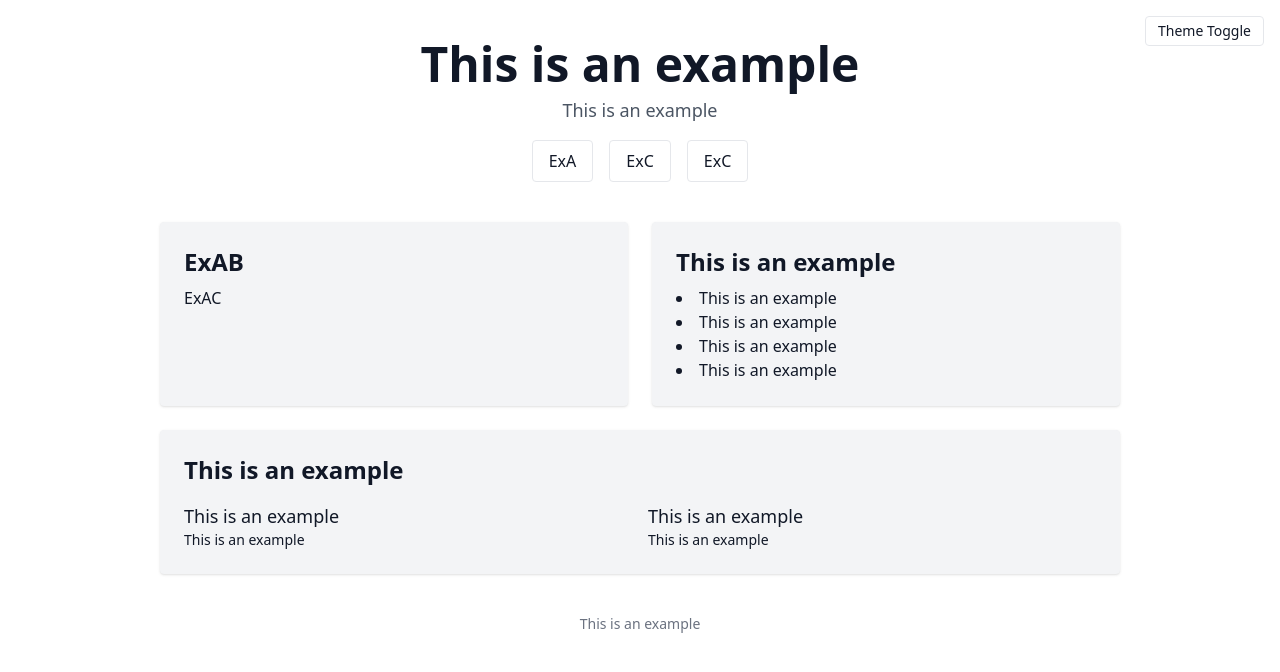
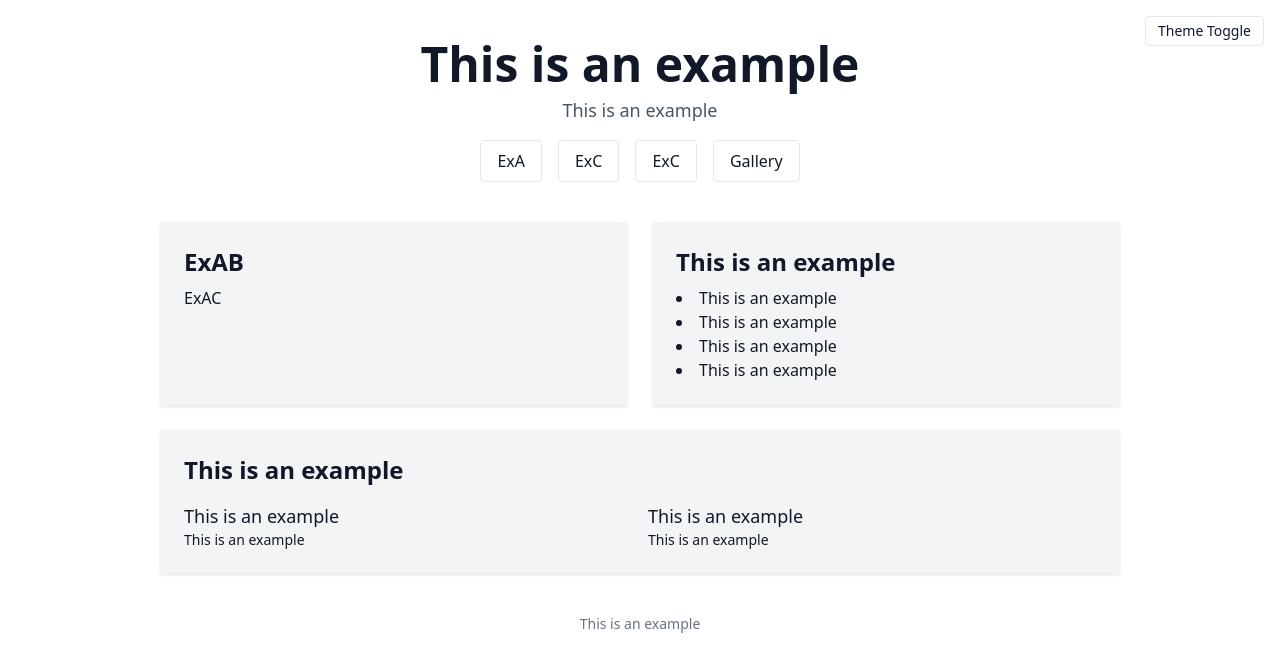
Before and after one commit to Bitwise1057/portfoliotest, a plain HTML site: page index.html in a window 1280 px wide. Drawn offline with nearby package versions, Linux system fonts and the light colour scheme.

Commit message:
Update index.html

```diff
--- a/index.html
+++ b/index.html
@@ -27,6 +27,7 @@
         <a href="https://www.youtube.com/watch?v=dQw4w9WgXcQ" target="_blank" class="px-4 py-2 border rounded hover:bg-gray-100 dark:hover:bg-gray-800 transition text-sm sm:text-base">ExA</a>
         <a href="https://www.youtube.com/watch?v=dQw4w9WgXcQ" target="_blank" class="px-4 py-2 border rounded hover:bg-gray-100 dark:hover:bg-gray-800 transition text-sm sm:text-base">ExC</a>
         <a href="https://www.youtube.com/watch?v=dQw4w9WgXcQ" target="_blank" class="px-4 py-2 border rounded hover:bg-gray-100 dark:hover:bg-gray-800 transition text-sm sm:text-base">ExC</a>
+        <a href="https://bitwise1057.github.io/portfoliotest/gallery.html" target="_blank" class="px-4 py-2 border rounded hover:bg-gray-100 dark:hover:bg-gray-800 transition text-sm sm:text-base">Gallery</a>
       </div>
         <button onclick="toggleTheme()"class="fixed top-4 right-4 z-50 px-3 py-1 border rounded bg-white dark:bg-gray-800 text-gray-900 dark:text-white hover:bg-gray-100 dark:hover:bg-gray-700 transition text-sm" aria-label="Toggle dark mode">
     Theme Toggle
```
